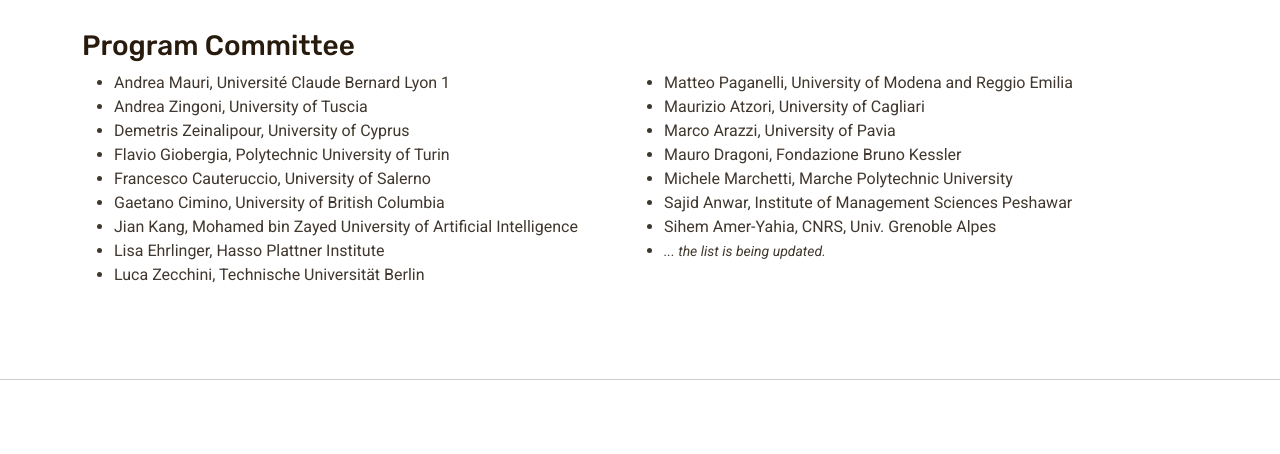
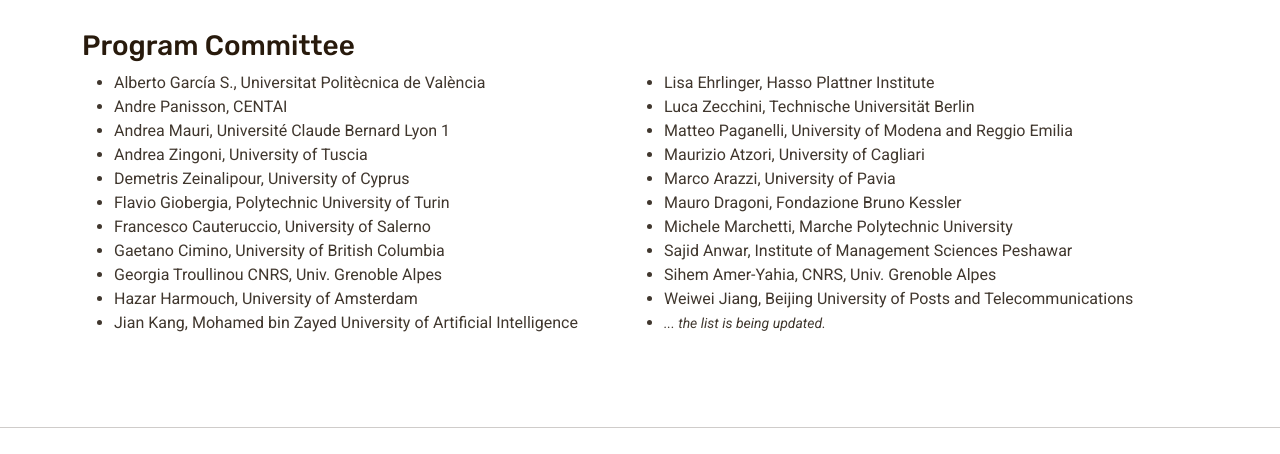
Before and after one commit to glow-workshop/www2026, a plain HTML site: page index.html in a window 1280 px wide. Shown: the part 3614-4068 px from the top of the page. Drawn offline with nearby package versions, Linux system fonts and the light colour scheme; a script that the page names is missing.

Commit message:
Update PC

```diff
--- a/index.html
+++ b/index.html
@@ -732,12 +732,16 @@
 
         <h3>Program Committee</h3>
         <ul class="program-commitee">
+          <li>Alberto García S., Universitat Politècnica de València</li>
+          <li>Andre Panisson, CENTAI</li>
           <li>Andrea Mauri, Université Claude Bernard Lyon 1</li>
           <li>Andrea Zingoni, University of Tuscia</li>
           <li>Demetris Zeinalipour, University of Cyprus</li>
           <li>Flavio Giobergia, Polytechnic University of Turin</li>
           <li>Francesco Cauteruccio, University of Salerno</li>
           <li>Gaetano Cimino, University of British Columbia</li>
+          <li>Georgia Troullinou CNRS, Univ. Grenoble Alpes</li>
+          <li>Hazar Harmouch, University of Amsterdam</li>
           <li>Jian Kang, Mohamed bin Zayed University of Artificial Intelligence</li>
           <li>Lisa Ehrlinger, Hasso Plattner Institute</li>
           <li>Luca Zecchini, Technische Universität Berlin</li>
@@ -748,6 +752,7 @@
           <li>Michele Marchetti, Marche Polytechnic University</li>
           <li>Sajid Anwar, Institute of Management Sciences Peshawar</li>
           <li>Sihem Amer-Yahia, CNRS, Univ. Grenoble Alpes</li>
+          <li>Weiwei Jiang, Beijing University of Posts and Telecommunications</li>
           <li><small><em>... the list is being updated.</em></small></li>
         </ul>
 
```
